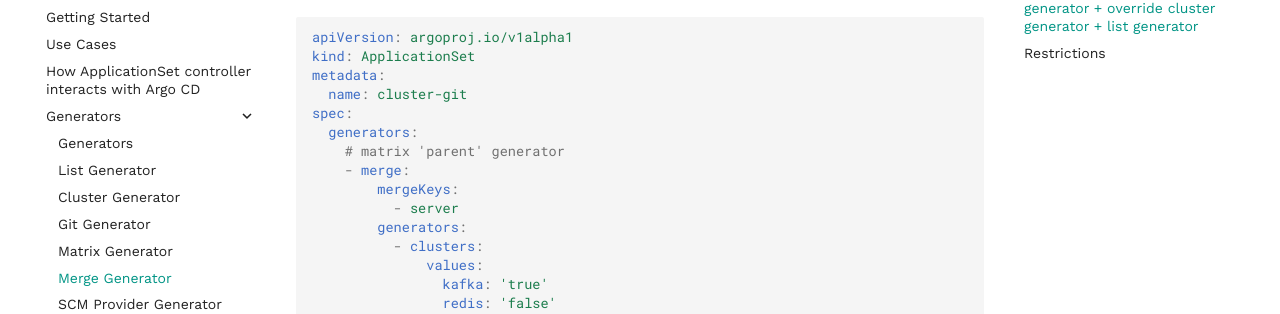
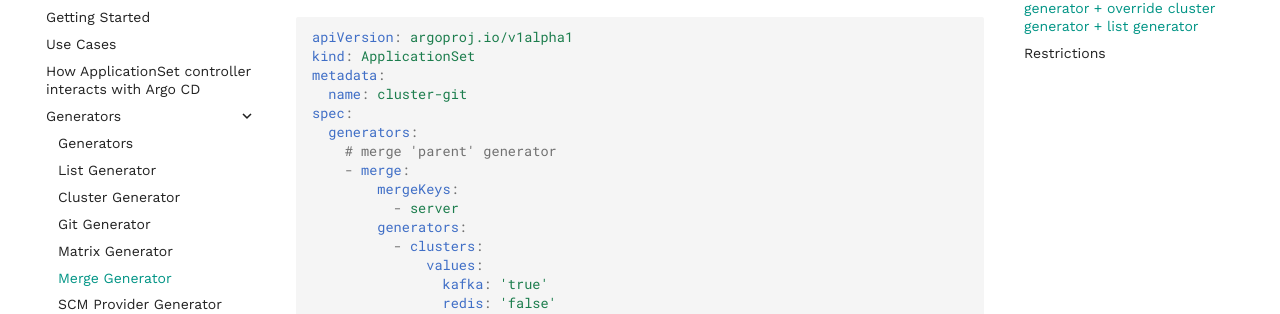
Before and after one commit to argoproj/applicationset, an MkDocs documentation site: the page built from docs/Generators-Merge.md, in a window 1280 px wide and 900 px high, scrolled down 508 px. Shown: the part 118-432 px from the top of the window. Built offline with MkDocs 1.6.1 and Material for MkDocs 9.7.7, drawn with Linux system fonts in a browser that asks for light colours; comment, search, counter and statistics services are not loaded.

Commit message:
doc fix
Signed-off-by: Michael Crenshaw <michael@crenshaw.dev>

```diff
--- a/docs/Generators-Merge.md
+++ b/docs/Generators-Merge.md
@@ -18,7 +18,7 @@ metadata:
   name: cluster-git
 spec:
   generators:
-    # matrix 'parent' generator
+    # merge 'parent' generator
     - merge:
         mergeKeys:
           - server
```
